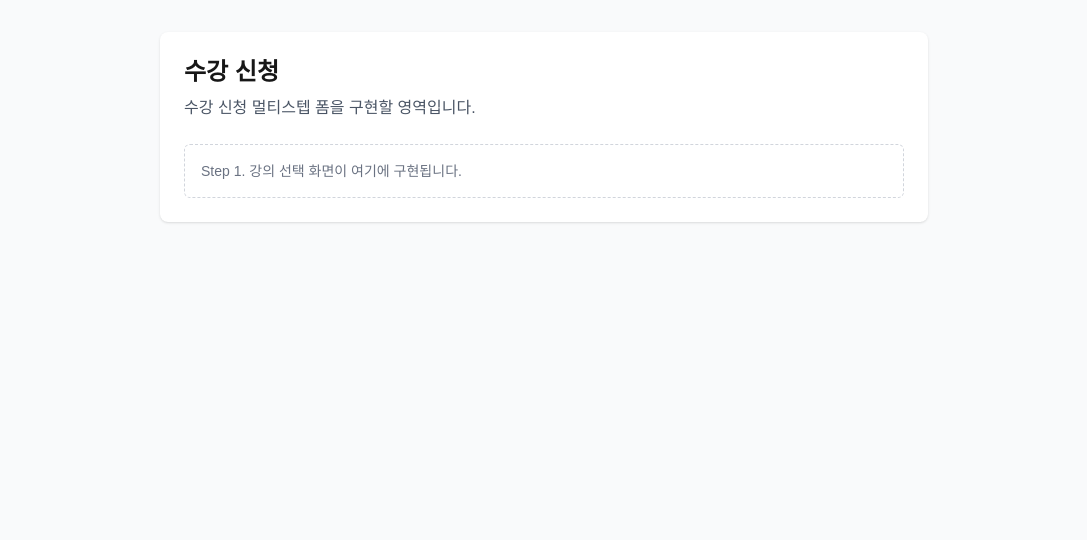
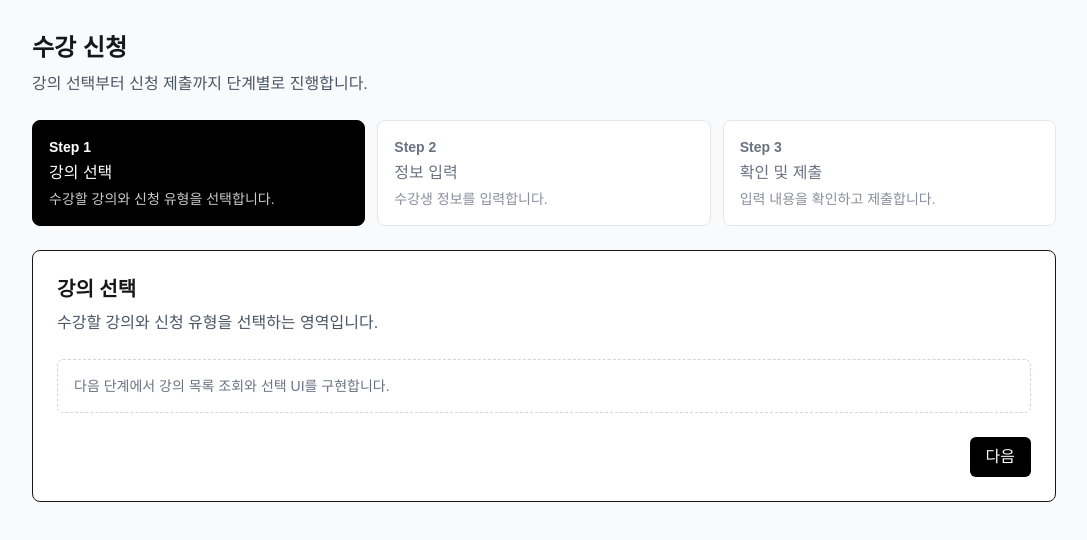
Before and after one commit to L-chae/course-enrollment-form, a Next.js app: page /enrollment in a window 1280 px wide. Shown: the top 540 px of the page, without its empty margins (96-1183 px from the left). Built offline with nearby package versions, Linux system fonts and the light colour scheme.

Commit message:
feat: 수강 신청 Wizard 기본 구조 구현

```diff
--- a/package.json
+++ b/package.json
@@ -9,9 +9,13 @@
     "lint": "eslint"
   },
   "dependencies": {
+    "@hookform/resolvers": "^5.2.2",
+    "@tanstack/react-query": "^5.100.5",
     "next": "16.2.4",
     "react": "19.2.4",
-    "react-dom": "19.2.4"
+    "react-dom": "19.2.4",
+    "react-hook-form": "^7.74.0",
+    "zod": "^4.3.6"
   },
   "devDependencies": {
     "@tailwindcss/postcss": "^4",
--- /dev/null
+++ b/src/features/enrollment/components/ApplicantInfoStep.tsx
@@ -0,0 +1,37 @@
+interface ApplicantInfoStepProps {
+  onPrev: () => void;
+  onNext: () => void;
+}
+
+export function ApplicantInfoStep({ onPrev, onNext }: ApplicantInfoStepProps) {
+  return (
+    <section className="rounded-lg border bg-white p-6">
+      <h2 className="text-xl font-semibold">수강생 정보 입력</h2>
+      <p className="mt-2 text-gray-600">
+        신청자 정보와 단체 신청 정보를 입력하는 영역입니다.
+      </p>
+
+      <div className="mt-6 rounded-md border border-dashed border-gray-300 p-4 text-sm text-gray-500">
+        다음 단계에서 공통 필드와 조건부 단체 필드를 구현합니다.
+      </div>
+
+      <div className="mt-6 flex justify-between">
+        <button
+          type="button"
+          onClick={onPrev}
+          className="rounded-md border px-4 py-2"
+        >
+          이전
+        </button>
+
+        <button
+          type="button"
+          onClick={onNext}
+          className="rounded-md bg-black px-4 py-2 text-white"
+        >
+          다음
+        </button>
+      </div>
+    </section>
+  );
+}
--- /dev/null
+++ b/src/features/enrollment/components/CourseSelectionStep.tsx
@@ -0,0 +1,28 @@
+interface CourseSelectionStepProps {
+  onNext: () => void;
+}
+
+export function CourseSelectionStep({ onNext }: CourseSelectionStepProps) {
+  return (
+    <section className="rounded-lg border bg-white p-6">
+      <h2 className="text-xl font-semibold">강의 선택</h2>
+      <p className="mt-2 text-gray-600">
+        수강할 강의와 신청 유형을 선택하는 영역입니다.
+      </p>
+
+      <div className="mt-6 rounded-md border border-dashed border-gray-300 p-4 text-sm text-gray-500">
+        다음 단계에서 강의 목록 조회와 선택 UI를 구현합니다.
+      </div>
+
+      <div className="mt-6 flex justify-end">
+        <button
+          type="button"
+          onClick={onNext}
+          className="rounded-md bg-black px-4 py-2 text-white"
+        >
+          다음
+        </button>
+      </div>
+    </section>
+  );
+}
--- /dev/null
+++ b/src/features/enrollment/components/EnrollmentSuccess.tsx
@@ -0,0 +1,22 @@
+interface EnrollmentSuccessProps {
+  onRestart: () => void;
+}
+
+export function EnrollmentSuccess({ onRestart }: EnrollmentSuccessProps) {
+  return (
+    <section className="mx-auto max-w-3xl rounded-lg bg-white p-6 shadow-sm">
+      <h1 className="text-2xl font-bold">수강 신청 완료</h1>
+      <p className="mt-2 text-gray-600">
+        수강 신청 완료 화면입니다. 이후 실제 신청 번호와 요약 정보를 표시합니다.
+      </p>
+
+      <button
+        type="button"
+        onClick={onRestart}
+        className="mt-6 rounded-md bg-black px-4 py-2 text-white"
+      >
+        새 신청하기
+      </button>
+    </section>
+  );
+}
--- a/src/features/enrollment/components/EnrollmentWizard.tsx
+++ b/src/features/enrollment/components/EnrollmentWizard.tsx
@@ -1,16 +1,63 @@
 "use client";
 
+import { useState } from "react";
+import { FormProvider } from "react-hook-form";
+import type { EnrollmentStep } from "../constants/steps";
+import { useEnrollmentForm } from "../hooks/useEnrollmentForm";
+import { ApplicantInfoStep } from "./ApplicantInfoStep";
+import { CourseSelectionStep } from "./CourseSelectionStep";
+import { EnrollmentSuccess } from "./EnrollmentSuccess";
+import { ReviewSubmitStep } from "./ReviewSubmitStep";
+import { StepIndicator } from "./StepIndicator";
+
 export function EnrollmentWizard() {
+  const methods = useEnrollmentForm();
+  const [currentStep, setCurrentStep] = useState<EnrollmentStep>(1);
+  const [isCompleted, setIsCompleted] = useState(false);
+
+  const goToPrevStep = () => {
+    setCurrentStep((prev) => Math.max(1, prev - 1) as EnrollmentStep);
+  };
+
+  const goToNextStep = () => {
+    setCurrentStep((prev) => Math.min(3, prev + 1) as EnrollmentStep);
+  };
+
+  const restart = () => {
+    methods.reset();
+    setCurrentStep(1);
+    setIsCompleted(false);
+  };
+
+  if (isCompleted) {
+    return <EnrollmentSuccess onRestart={restart} />;
+  }
+
   return (
-    <section className="mx-auto max-w-3xl rounded-lg bg-white p-6 shadow-sm">
-      <h1 className="text-2xl font-bold">수강 신청</h1>
-      <p className="mt-2 text-gray-600">
-        수강 신청 멀티스텝 폼을 구현할 영역입니다.
-      </p>
+    <FormProvider {...methods}>
+      <section className="mx-auto max-w-5xl space-y-6">
+        <div>
+          <h1 className="text-2xl font-bold">수강 신청</h1>
+          <p className="mt-2 text-gray-600">
+            강의 선택부터 신청 제출까지 단계별로 진행합니다.
+          </p>
+        </div>
 
-      <div className="mt-6 rounded-md border border-dashed border-gray-300 p-4 text-sm text-gray-500">
-        Step 1. 강의 선택 화면이 여기에 구현됩니다.
-      </div>
-    </section>
+        <StepIndicator currentStep={currentStep} />
+
+        {currentStep === 1 && <CourseSelectionStep onNext={goToNextStep} />}
+
+        {currentStep === 2 && (
+          <ApplicantInfoStep onPrev={goToPrevStep} onNext={goToNextStep} />
+        )}
+
+        {currentStep === 3 && (
+          <ReviewSubmitStep
+            onPrev={goToPrevStep}
+            onSuccess={() => setIsCompleted(true)}
+          />
+        )}
+      </section>
+    </FormProvider>
   );
 }
--- /dev/null
+++ b/src/features/enrollment/components/ReviewSubmitStep.tsx
@@ -0,0 +1,37 @@
+interface ReviewSubmitStepProps {
+  onPrev: () => void;
+  onSuccess: () => void;
+}
+
+export function ReviewSubmitStep({ onPrev, onSuccess }: ReviewSubmitStepProps) {
+  return (
+    <section className="rounded-lg border bg-white p-6">
+      <h2 className="text-xl font-semibold">확인 및 제출</h2>
+      <p className="mt-2 text-gray-600">
+        입력 내용을 확인하고 최종 제출하는 영역입니다.
+      </p>
+
+      <div className="mt-6 rounded-md border border-dashed border-gray-300 p-4 text-sm text-gray-500">
+        다음 단계에서 요약 화면, 약관 동의, 제출 처리를 구현합니다.
+      </div>
+
+      <div className="mt-6 flex justify-between">
+        <button
+          type="button"
+          onClick={onPrev}
+          className="rounded-md border px-4 py-2"
+        >
+          이전
+        </button>
+
+        <button
+          type="button"
+          onClick={onSuccess}
+          className="rounded-md bg-black px-4 py-2 text-white"
+        >
+          임시 완료
+        </button>
+      </div>
+    </section>
+  );
+}
--- /dev/null
+++ b/src/features/enrollment/components/StepIndicator.tsx
@@ -0,0 +1,34 @@
+import { ENROLLMENT_STEPS, type EnrollmentStep } from "../constants/steps";
+
+interface StepIndicatorProps {
+  currentStep: EnrollmentStep;
+}
+
+export function StepIndicator({ currentStep }: StepIndicatorProps) {
+  return (
+    <ol className="grid gap-3 md:grid-cols-3">
+      {ENROLLMENT_STEPS.map((step) => {
+        const isActive = step.id === currentStep;
+        const isCompleted = step.id < currentStep;
+
+        return (
+          <li
+            key={step.id}
+            className={[
+              "rounded-lg border p-4",
+              isActive
+                ? "border-black bg-black text-white"
+                : isCompleted
+                  ? "border-gray-300 bg-gray-100 text-gray-700"
+                  : "border-gray-200 bg-white text-gray-500",
+            ].join(" ")}
+          >
+            <div className="text-sm font-semibold">Step {step.id}</div>
+            <div className="mt-1 font-medium">{step.title}</div>
+            <div className="mt-1 text-sm opacity-80">{step.description}</div>
+          </li>
+        );
+      })}
+    </ol>
+  );
+}
--- /dev/null
+++ b/src/features/enrollment/constants/defaultValues.ts
@@ -0,0 +1,13 @@
+import type { EnrollmentForm } from "../types/enrollment.types";
+
+export const DEFAULT_ENROLLMENT_FORM_VALUES: EnrollmentForm = {
+  courseId: "",
+  type: "personal",
+  applicant: {
+    name: "",
+    email: "",
+    phone: "",
+    motivation: "",
+  },
+  agreedToTerms: false,
+};
--- /dev/null
+++ b/src/features/enrollment/constants/steps.ts
@@ -0,0 +1,19 @@
+export const ENROLLMENT_STEPS = [
+  {
+    id: 1,
+    title: "강의 선택",
+    description: "수강할 강의와 신청 유형을 선택합니다.",
+  },
+  {
+    id: 2,
+    title: "정보 입력",
+    description: "수강생 정보를 입력합니다.",
+  },
+  {
+    id: 3,
+    title: "확인 및 제출",
+    description: "입력 내용을 확인하고 제출합니다.",
+  },
+] as const;
+
+export type EnrollmentStep = (typeof ENROLLMENT_STEPS)[number]["id"];
--- /dev/null
+++ b/src/features/enrollment/hooks/useEnrollmentForm.ts
@@ -0,0 +1,10 @@
+import { useForm } from "react-hook-form";
+import { DEFAULT_ENROLLMENT_FORM_VALUES } from "../constants/defaultValues";
+import type { EnrollmentForm } from "../types/enrollment.types";
+
+export function useEnrollmentForm() {
+  return useForm<EnrollmentForm>({
+    defaultValues: DEFAULT_ENROLLMENT_FORM_VALUES,
+    mode: "onBlur",
+  });
+}
```
Also changed, not shown: 1 other file (tests, documents, lock files or other folders).
